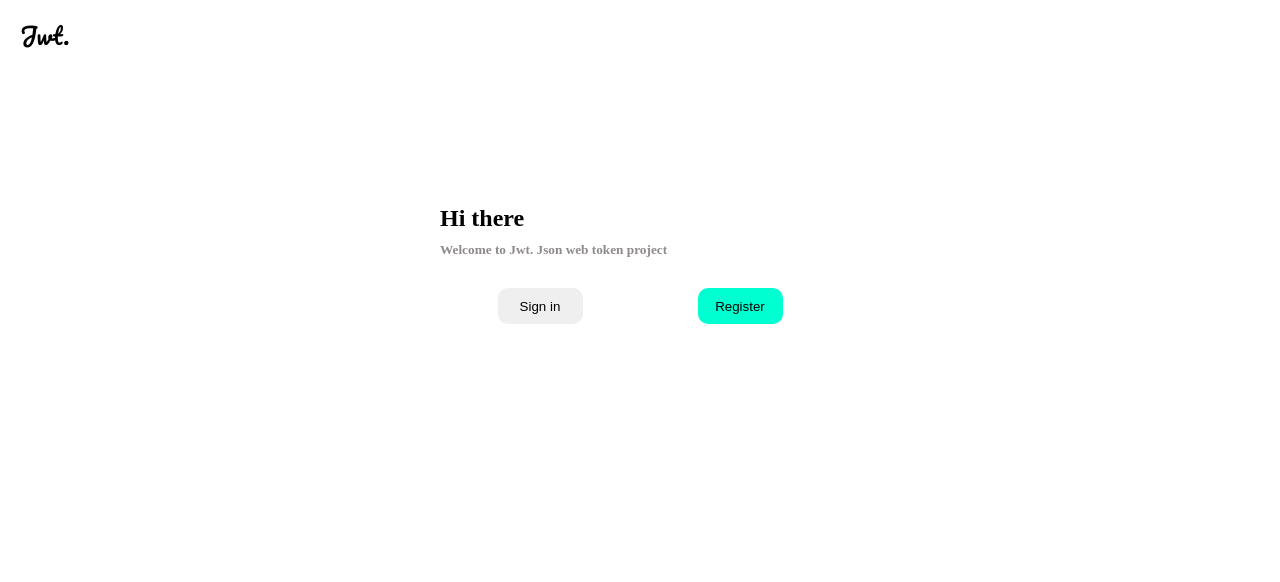
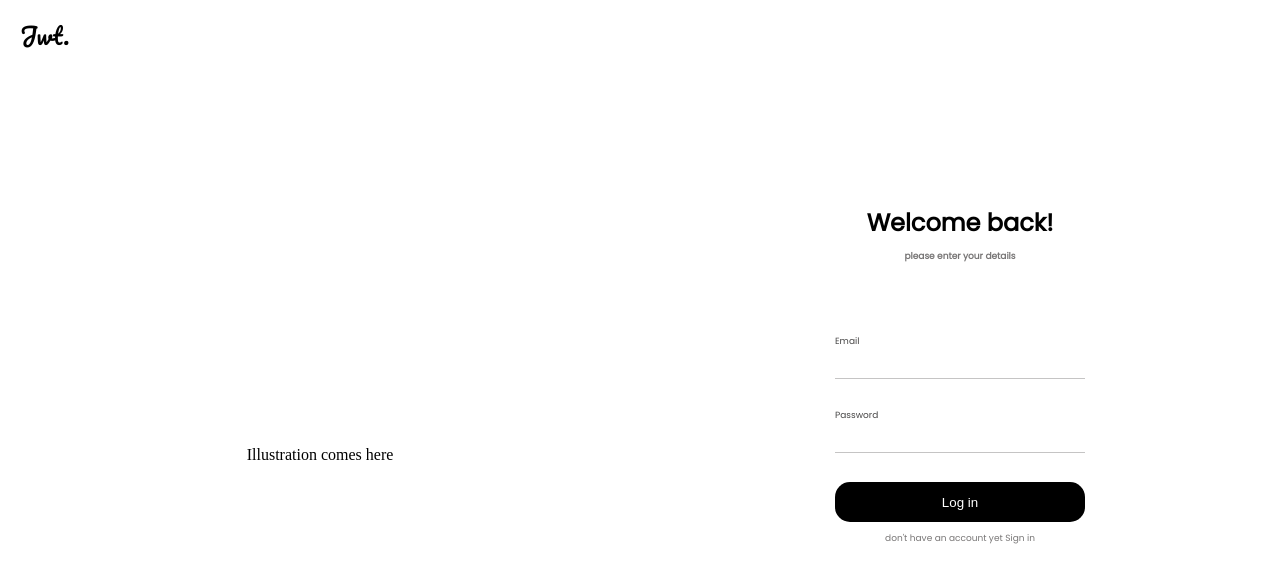
Before and after one commit to Rajgokul80565/doctorIn, a React (Vite) app in the folder client/: page / in a window 1280 px wide. Shown: the top 582 px of the page. Built offline with nearby package versions, Linux system fonts and the light colour scheme.

Commit message:
Login screen completed

```diff
--- a/client/src/App.css
+++ b/client/src/App.css
@@ -1,5 +1,5 @@
 @import url('https://fonts.googleapis.com/css2?family=Pacifico&display=swap');
-@import url('https://fonts.googleapis.com/css2?family=Poppins:ital,wght@1,300&display=swap');
+@import url('https://fonts.googleapis.com/css2?family=Poppins&display=swap');
 
 
 
@@ -8,5 +8,116 @@
     font-size: 23px;
     padding-top: 15px;
     padding-left: 20px;
+    position: relative;
+    background-color: white;
 
 }
+
+/* Loginpage styles */
+.welcomeText {
+    font-family: 'Poppins', sans-serif;
+    font-weight: bold;
+}
+.secondaryWelcome {
+    font-family: 'Poppins', sans-serif;
+    font-size: 9px;
+    color: rgb(120, 118, 118);
+}
+
+#logMainLayer {
+    height: 100vh;
+    display: flex;
+    justify-content:space-around;
+    align-items:center;
+    position:relative;
+}
+
+#logLeft {
+    display: flex;
+    justify-content:center;
+    align-items:center;
+    width: 100%;
+    height:100%;
+}
+
+#logRight {
+    width: 100%;
+    height:100%;
+    display: flex;
+    justify-content:center;
+    align-items:center;
+}
+
+.logSignCard{
+    display: flex;
+    flex-direction:column;
+    justify-content:space-between;
+    align-items:center;
+    height:500px;
+    width:500px;
+    position: relative;
+
+}
+.logSignFirstCard{
+    display: flex;
+    flex-direction:column;
+    gap: 10px;
+    align-items:center;
+    width: 100%;
+    height: 50%;
+}
+
+.logSignFormDiv{
+    display: flex;
+    flex-direction:column;
+    align-items: center;
+    width: 100%;
+    height: 35%;
+    position: absolute;
+    top: 100px;
+
+
+}
+
+.logSignFormDiv > *{
+
+    width: 50%; /* Adjust the width for the label */
+    box-sizing: border-box;
+}
+
+.logSignFormDiv label {
+    font-family: 'Poppins', sans-serif;
+    font-size: 9px;
+    color: rgb(71, 70, 70);
+    margin-top: 30px;
+}
+.logSignFormDiv input{
+    border: none;
+    outline: none;
+    margin-top: 15px;
+    border-bottom: 1.6px solid rgb(197, 196, 196);
+}
+
+.logSignBtnDiv{
+    position: absolute;
+    bottom: 160px;
+    display: flex;
+    flex-direction: column;
+    align-items:center;
+}
+
+.logSignBtnDiv p {
+    font-family: 'Poppins', sans-serif;
+    font-size: 9px;
+    color: rgb(120, 118, 118);
+    margin-top: 10px;
+}
+
+.btn-log {
+    width:250px;
+    height: 40px;
+    border: none;
+    border-radius:15px;
+    background-color: black;
+    color: white;
+}
--- a/client/src/screens/Home.jsx
+++ b/client/src/screens/Home.jsx
@@ -3,13 +3,55 @@ import "../App.css";
 
 function Home() {
   return (
-    <div style={{
-        height: "100vh",
-        display: "flex",
-        justifyContent: "center",
-        paddingTop:"150px"
-        }}>
-        <div style={{width:"400px" ,height: "400px"}}>
+    <div id='logMainLayer'>
+        <div id='logLeft'>
+          Illustration comes here
+        </div>
+        <div id='logRight'>
+        <div className='logSignCard'>
+          <div className='logSignFirstCard'>
+          <h2 className='welcomeText'>Welcome back!</h2>
+          <h6 className='secondaryWelcome'>please enter your details</h6>
+          </div>
+          <div className='logSignFormDiv'>
+              <label htmlFor="email">Email</label>
+              <input type="text" name="email" />
+              <label htmlFor="email">Password</label>
+              <input type="password" name="password" />
+          </div>
+          <div className='logSignBtnDiv'>
+          <button className='btn-log'>Log in</button>
+          <p>don't have an account yet <a>Sign in</a></p>
+          </div>
+
+        </div>
+
+        </div>
+
+    </div>
+  )
+}
+
+export default Home
+
+
+ {/* <div style={{
+             width: "50px",
+            height: "50px",
+            position:"absolute",
+            top:"-30px",
+            left:"-10px",
+            display: "flex",
+            justifyContent: "center",
+            alignItems: "center",
+            borderRadius: "10px",
+            fontWeight: 700,
+            fontSize: "1.25rem",
+            backgroundColor:"yellow",
+          }}>
+            1
+          </div> */}
+        {/* <div style={{width:"400px" ,height: "400px"}}>
         <div>
             <h2 style={{marginBottom:"10px"}}>Hi there</h2>
             <h5 style={{color:"#8e8a8a"}}>Welcome to Jwt. Json web token project</h5>
@@ -18,9 +60,4 @@ function Home() {
         <button style={{textDecoration:"none", border: "none", width:"85px", height:"36px", borderRadius: "10px", cursor:"pointer"}}>Sign in</button>
         <button style={{textDecoration:"none", border: "none", width:"85px", height:"36px", borderRadius: "10px", backgroundColor:"#00FFD1", cursor:"pointer"}}>Register</button>
         </div>
-        </div>
-    </div>
-  )
-}
-
-export default Home
+        </div> */}
```
Also changed, not shown: 1 other file (tests, documents, lock files or other folders).
